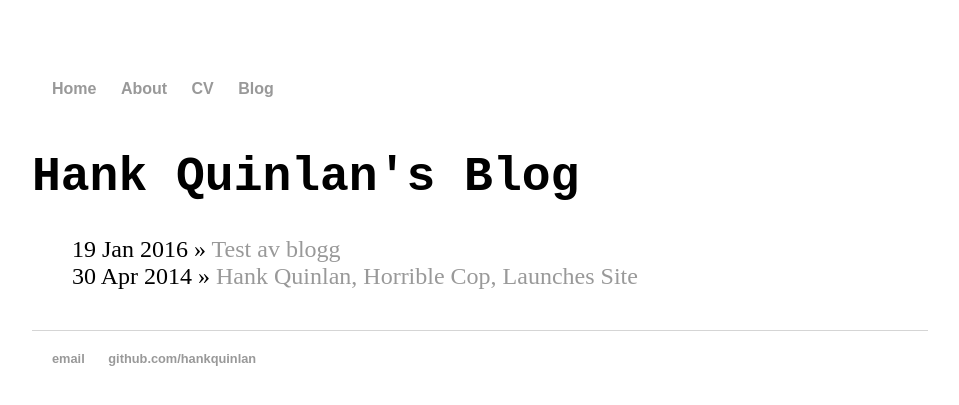
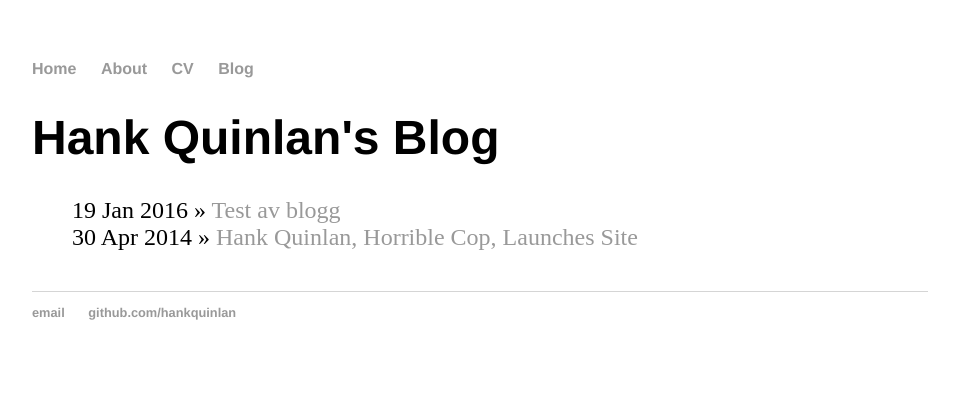
Before and after one commit to jonasryberg/test, a Jekyll site: the page built from blog/index.html, in a window 1280 px wide. Shown: the top 405 px of the page, without its empty margins (160-1119 px from the left). Built offline with Jekyll 4.4.1, drawn with Linux system fonts in a browser that asks for light colours.

Commit message:
Update main.css

```diff
--- a/css/main.css
+++ b/css/main.css
@@ -3,12 +3,8 @@ body {
     width: 70%;
 }
 nav ul, footer ul {
-    font-family: 'Fira Sans', sans-serif;
-  padding: 20px;
-  margin: 0;
-  font-weight: 400;
-  -webkit-font-smoothing: antialiased;
-  -webkit-text-size-adjust: 100%;
+    font-family:'Helvetica', 'Arial', 'Sans-Serif';
+    padding: 0px;
     list-style: none;
     font-weight: bold;
 }
@@ -25,7 +21,7 @@ a:hover {
 }
 h1 {
     font-size: 3em;
-    font-family:'Courier New', 'Arial', 'Sans-Serif';
+    font-family:'Helvetica', 'Arial', 'Sans-Serif';
 }
 p {
     font-size: 1.5em;
```
